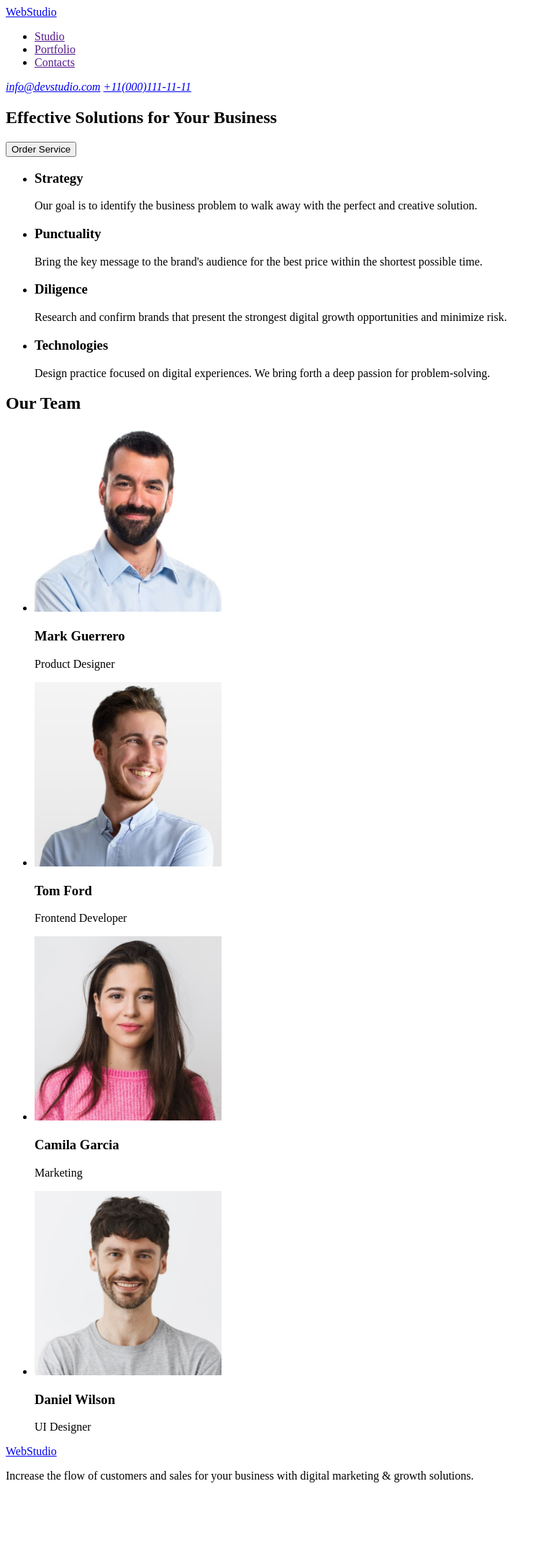
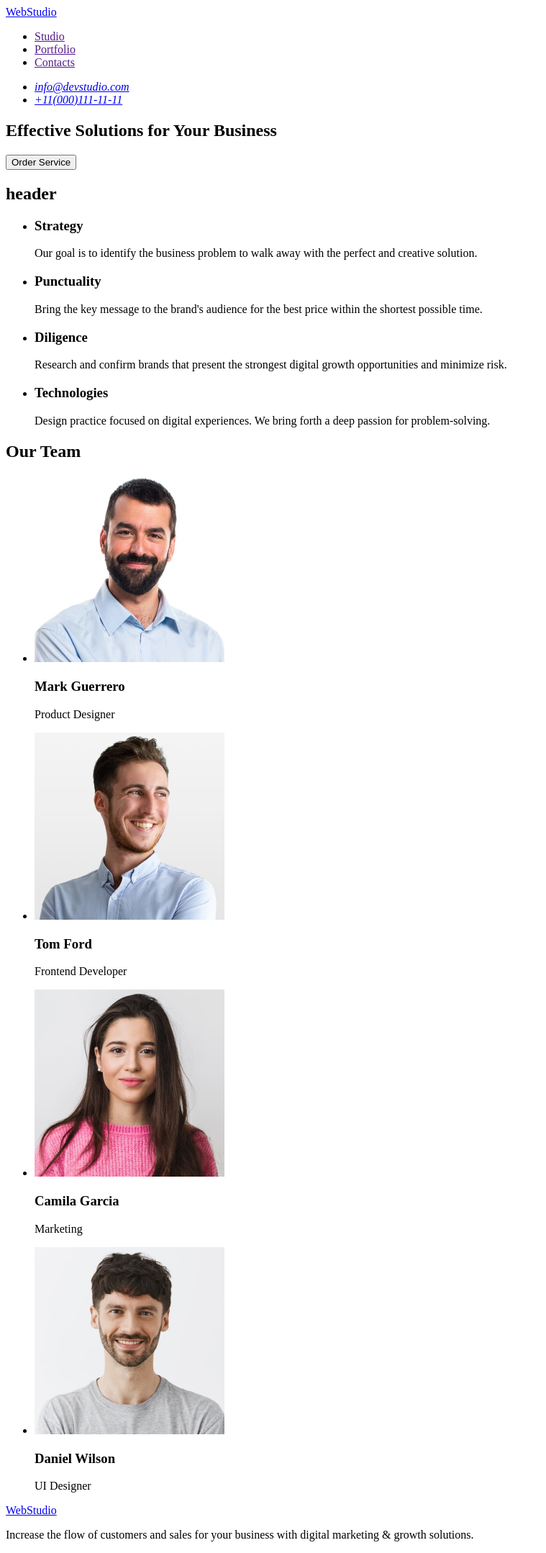
Before and after one commit to YaroslavMotruk/goit-markup-hw-01, a plain HTML site: page index.html in a window 1280 px wide. Shown: the whole page at 72% size, without its empty margins (0-759 px from the left). Before the commit the page ends 2076 px from the top, so only its background shows below. Drawn offline with Linux system fonts and the light colour scheme.

Commit message:
resolved comments

```diff
--- a/index.html
+++ b/index.html
@@ -8,11 +8,11 @@
 <body>
 
 <header>
-    <a href="/">
-        <span>Web</span>Studio
-       </a>
 
        <nav>
+        <a href="./index.html">
+        WebStudio
+        </a>
 		<ul>
 		  <li><a href="">Studio</a></li>
 		  <li><a href="">Portfolio</a></li>
@@ -21,8 +21,10 @@
 	</nav>
 
     <address>
-        <a href="mailto:info@devstudio.com">info@devstudio.com</a>
-        <a href="tel:+11(000)111-11-11">+11(000)111-11-11</a>
+        <ul>
+            <li><a href="mailto:info@devstudio.com">info@devstudio.com</a></li>
+            <li><a href="tel:+110001111111">+11(000)111-11-11</a></li>
+        </ul>
     </address>
 
 </header>
@@ -32,26 +34,27 @@
 
     <h1>Effective Solutions for Your Business</h1>
 
-    <button>Order Service</button>
+    <button type="button">Order Service</button>
     </section>
 
     <section>
+        <h2>header</h2>
     <ul>
         <li>
             <h3>Strategy</h3>
-            Our goal is to identify the business problem to walk away with the perfect and creative solution.
+            <p>Our goal is to identify the business problem to walk away with the perfect and creative solution.</p>
         </li>
         <li>
             <h3>Punctuality</h3>
-            Bring the key message to the brand's audience for the best price within the shortest possible time.
+            <P>Bring the key message to the brand's audience for the best price within the shortest possible time.</P>
         </li>
         <li>
             <h3>Diligence</h3>
-            Research and confirm brands that present the strongest digital growth opportunities and minimize risk.
+            <P>Research and confirm brands that present the strongest digital growth opportunities and minimize risk.</P>
         </li>
         <li>
             <h3>Technologies</h3>
-            Design practice focused on digital experiences. We bring forth a deep passion for problem-solving.
+            <P>Design practice focused on digital experiences. We bring forth a deep passion for problem-solving.</P>
         </li>
     </ul>
     </section>
@@ -62,8 +65,8 @@
     <ul>
         <li>
             <img
-              src="images/img1.jpg"
-              width="260"
+              src="./images/img1.jpg"
+              width="264"
               alt="photo Mark Guerrero"
             />
           <h3>Mark Guerrero</h3>
@@ -71,8 +74,8 @@
         </li>
         <li>
             <img
-              src="images/img2.jpg"
-              width="260"
+              src="./images/img2.jpg"
+              width="264"
               alt="photo Tom Ford"
             />
             <h3>Tom Ford</h3>
@@ -80,8 +83,8 @@
         </li>
         <li>
             <img
-              src="images/img3.jpg"
-              width="260"
+              src="./images/img3.jpg"
+              width="264"
               alt="photo Camila Garcia"
             />
             <h3>Camila Garcia</h3>
@@ -89,8 +92,8 @@
         </li>
         <li>
             <img
-              src="images/img4.jpg"
-              width="260"
+              src="./images/img4.jpg"
+              width="264"
               alt="photo Daniel Wilson"
             />
             <h3>Daniel Wilson</h3>
@@ -103,8 +106,8 @@
 </main>
 
 <footer>
-    <a href="/">
-        <span>Web</span>Studio
+    <a href="./index.html">
+        WebStudio
     </a>
         <p>Increase the flow of customers and sales for your business with digital marketing & growth solutions.</p>
 </footer>
```
